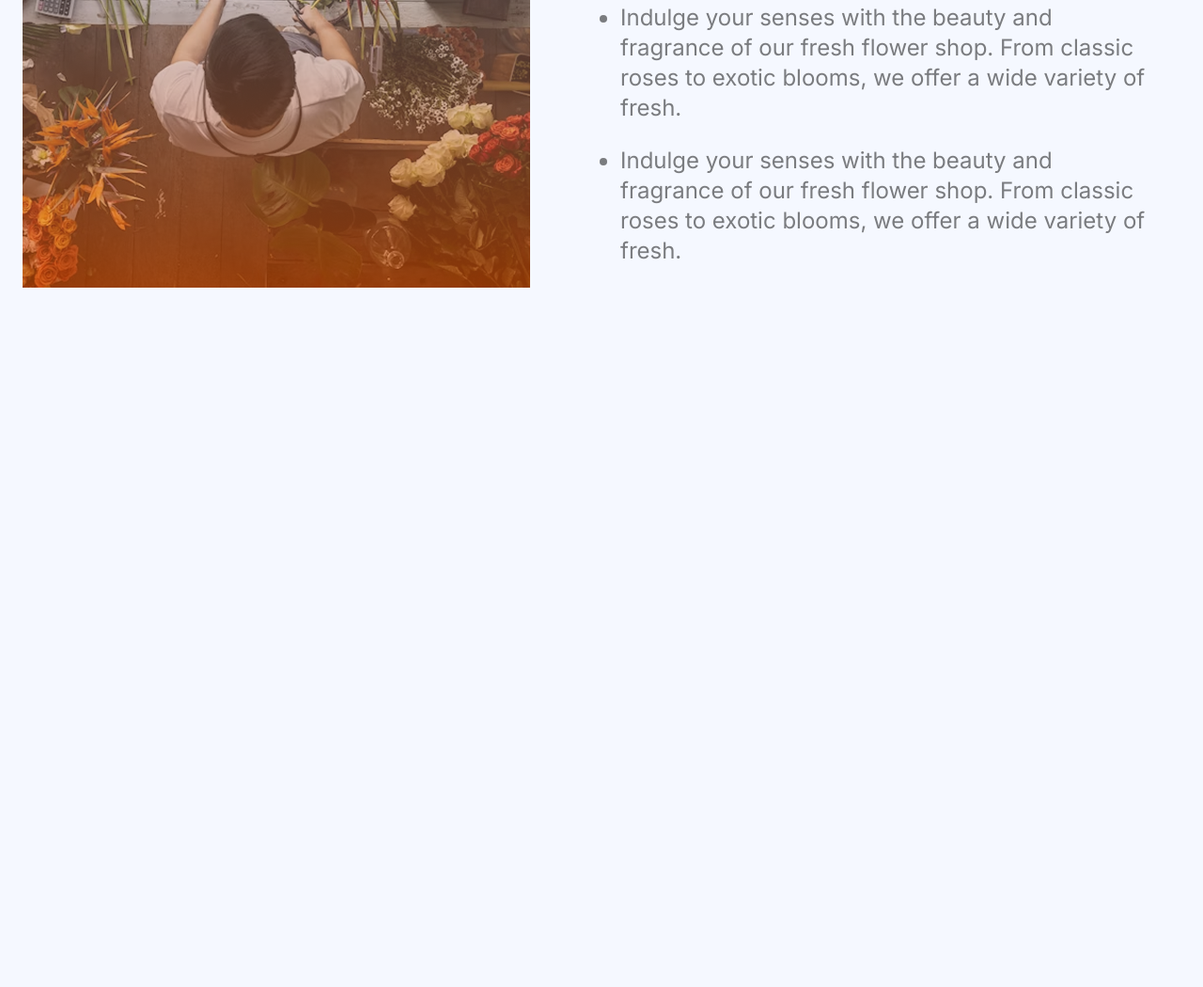
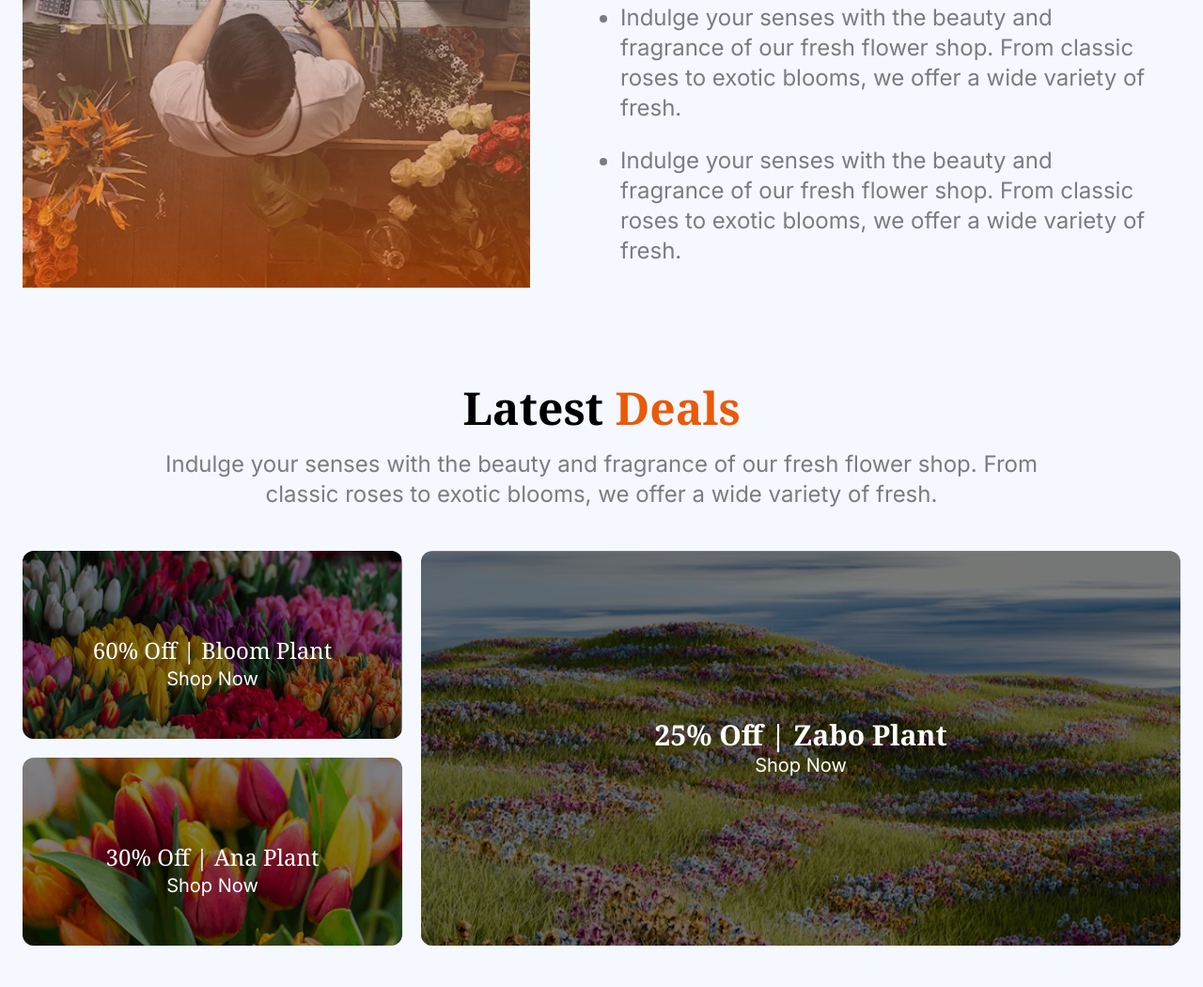
Before and after one commit to Moksina-Akter/Ph-Assignment-02, a plain HTML site: page index.html in a window 1280 px wide. Shown: the part 2251-3301 px from the top of the page at 94% size. Before the commit the page ends 2581 px from the top, so only its background shows below. Drawn offline with nearby package versions, Linux system fonts and the light colour scheme.

Commit message:
img part add

```diff
--- a/index.html
+++ b/index.html
@@ -139,10 +139,10 @@
 
       <!-- badge-part  -->
       <section class="md:mt-20 md:flex justify-between p-6 items-center">
-        <div class="w-full md:w-1/2 md:relative lg:relative">
+        <div class="w-full md:w-1/2 md:relative">
           <img  src="./assets/flower-store.png" alt="">
-           <div class=" hidden md:absolute lg:absolute left-1/2 top-1/2 translate-x-14 -translate-y-96">
-          <img class="w-72 h-64" src="./assets/trusted-badge.png" alt="">
+          <div class="hidden md:absolute lg:absolute left-1/2 md:top-1/2 translate-x-14 -translate-y-96">
+             <img class="w-72 h-64" src="./assets/trusted-badge.png" alt="">
         </div>
         </div>
 
@@ -159,7 +159,52 @@
 
       </section>
 
+      <!-- img-part  -->
+      <section class="md:mt-20">
+          <div class="text-center space-y-5">
+           <h1 class="text-4xl md:text-5xl font-bold noto-serif "> <span class="text-[#000000]"></span>Latest <span class="text-[#E95A08]"> Deals</span></h1>
+           <p class="inter text-xl md:text-2xl text-[#00000080]">Indulge your senses with the beauty and fragrance of our fresh flower shop. From <br>classic roses to exotic blooms, we offer a wide variety of fresh. </p>
+          </div>
+
+
+         <div class="md:flex mt-5 gap-5 p-6">
+           <div  class="md:w-4/12 ">
+             <div class="rounded-xl bg-[url('./assets/deal-bloom.png')] bg-no-repeat bg-cover">
+               <div class="flex h-[200px] rounded-xl md:h-[200px] flex-col justify-center items-center bg-gradient-to-b from-black/50 to-black/50 ">
+                   <h1 class="mt-10 noto-serif text-2xl text-[#FFFFFF]">60% Off | Bloom Plant</h1>
+                   <p class="inter text-xl text-[#FFFFFF]">Shop Now</p>
+                </div>
+             </div>
+
+             <div class="rounded-xl bg-[url('./assets/deal-ana.png')] bg-no-repeat bg-cover">
+              <div class="mb-5 rounded-xl mt-5 h-[200px] md:h-[200px] bg-gradient-to-b from-black/50 to-black/50 flex flex-col justify-center items-center">
+                 <h1 class="mt-10 noto-serif text-2xl text-[#FFFFFF]">30% Off | Ana  Plant</h1>
+                <p class="inter text-xl text-[#FFFFFF]">Shop Now</p>
+              </div>
+             </div>
+
+           </div>
+
+           <div class="md:w-8/12 ">
+              <div class="bg-[url('./assets/deal-zabo.png')] bg-cover bg-no-repeat rounded-xl">
+
+                <div class=" rounded-xl flex flex-col justify-center items-center bg-gradient-to-b from-black/50 to-black/50 h-[200px] md:h-[420px] ">
+                   <h1 class="noto-serif font-bold text-3xl text-[#FFFFFF]">25% Off | Zabo Plant</h1>
+                   <p class="inter text-xl text-[#FFFFFF]">Shop Now</p>
+                </div>
+
+              </div>
+           </div>
+       </div>
+
+        </div>
+      </section>
     </main>
+
+    <!-- banner-part  -->
+    <section>
+
+    </section>
     <footer></footer>
   </body>
 </html>
```
